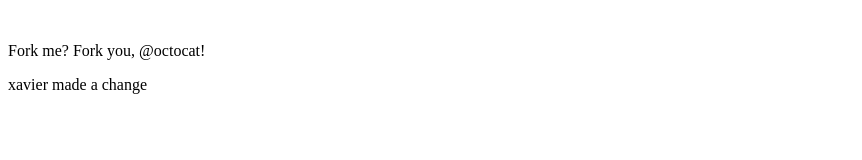
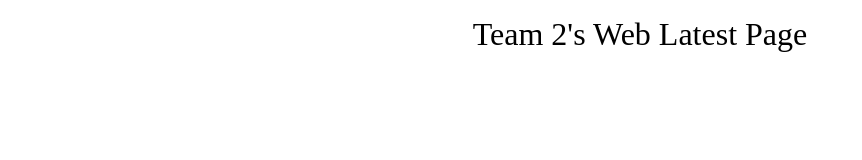
Before and after one commit to xbuniak/httpd, a plain HTML site: page index.html in a window 1280 px wide. Shown: the whole page, without its empty margins (0-862 px from the left). Drawn offline with Linux system fonts and the light colour scheme.

Commit message:
Update index.html

```diff
--- a/index.html
+++ b/index.html
@@ -1,23 +1,13 @@
 <!DOCTYPE html>
-
+<!-- Template by quackit.com -->
 <html>
 <head>
-  <meta http-equiv="Content-Type" content="text/html; charset=utf-8"/>
-  <title>Spoon-Knife</title>
-  <LINK href="styles.css" rel="stylesheet" type="text/css">
-</head>
+	<meta http-equiv="Content-Type" content="text/html; charset=UTF-8">
+	<title>Cloud Workshop - Budapest March 2020</title>
+	</head>
 
 <body>
+	<header id="header"><p><font size="+3"><center>Team 2's Web Latest Page</center></font></p></header>
+</body>
 
-<img src="forkit.gif" id="octocat" alt="" />
-
-<!-- Feel free to change this text here -->
-<p>
-  Fork me? Fork you, @octocat!
-</p>
-<p>
-  xavier made a change
-</p>
-
-</body>
 </html>
```
